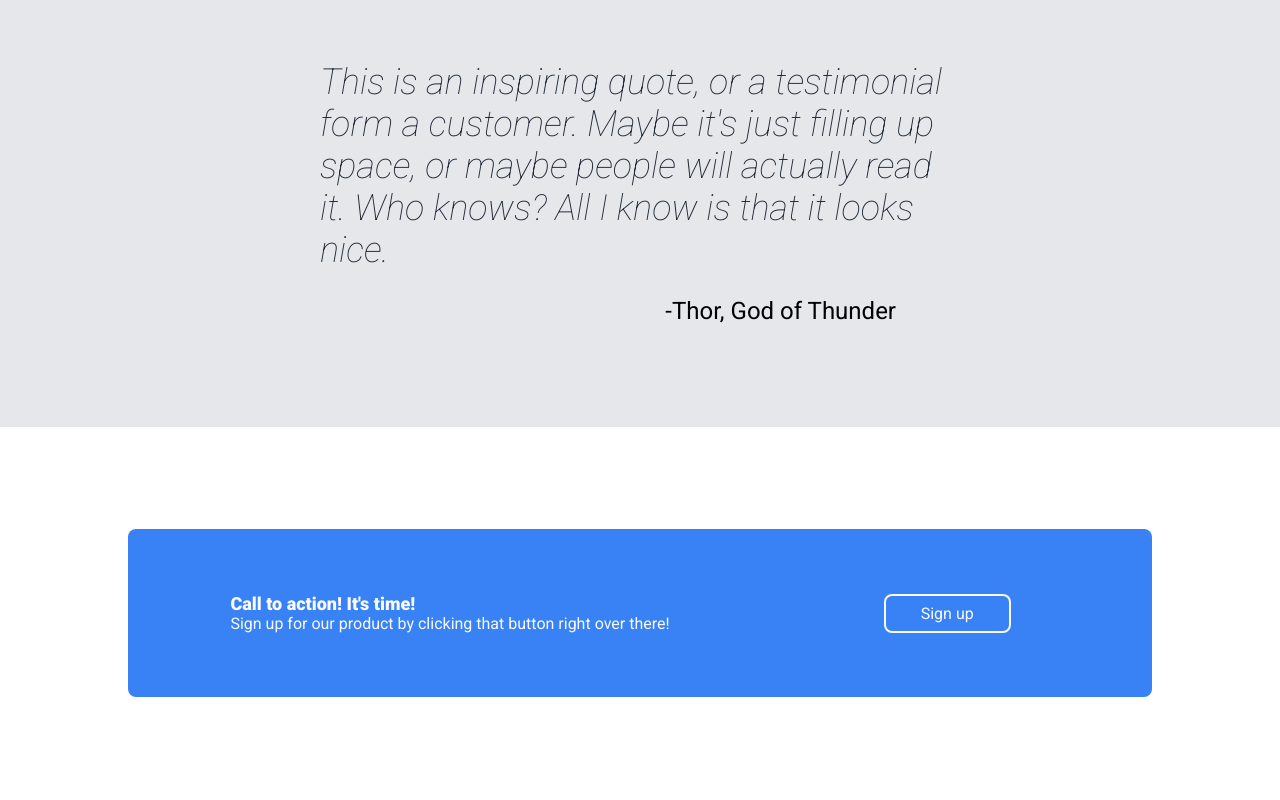
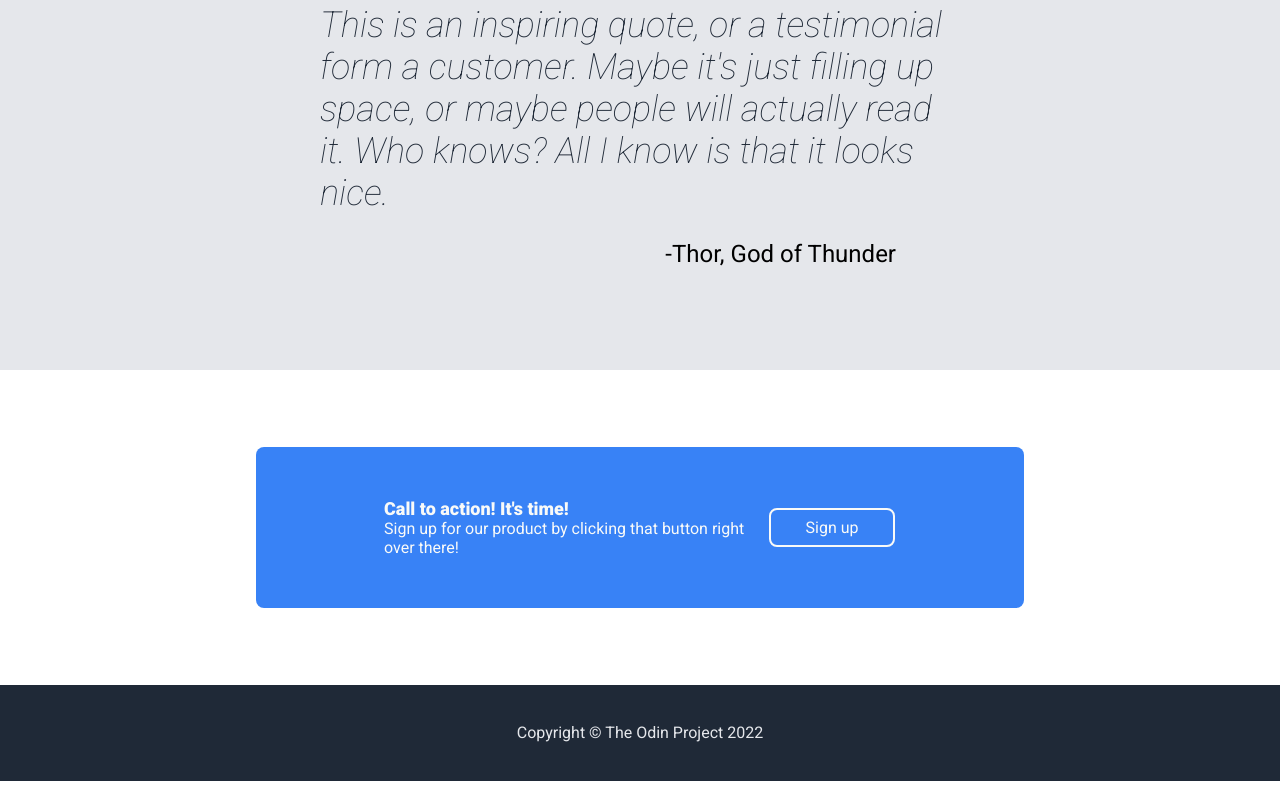
Before and after one commit to uwuzumaki/top-landing-page, a plain HTML site: page index.html in a window 1280 px wide. Shown: the part 1138-1938 px from the top of the page. Drawn offline with Linux system fonts and the light colour scheme.

Commit message:
Finished footer and finalized changes

```diff
--- a/index.html
+++ b/index.html
@@ -35,12 +35,12 @@
             alt="Picture of a bonfire"
           />
           <div class="image-source">
-            Image by
+            Image by&nbsp
             <a
               href="https://pixabay.com/users/xeppo-8328623/?utm_source=link-attribution&amp;utm_medium=referral&amp;utm_campaign=image&amp;utm_content=3218028"
               >Tom Frydenlund</a
             >
-            from
+            &nbspfrom&nbsp
             <a
               href="https://pixabay.com/?utm_source=link-attribution&amp;utm_medium=referral&amp;utm_campaign=image&amp;utm_content=3218028"
               >Pixabay</a
@@ -158,6 +158,7 @@
           </div>
         </div>
       </div>
+      <div class="footer-container">Copyright © The Odin Project 2022</div>
     </div>
   </body>
 </html>
--- a/styles.css
+++ b/styles.css
@@ -115,6 +115,7 @@ a {
 }
 
 .image-source {
+  display: flex;
   padding: 15px;
   color: #e5e7eb;
   text-decoration: none;
@@ -224,8 +225,8 @@ a {
 }
 
 .cta-wrapper {
-  margin: 8% 10%;
-  padding: 5% 8%;
+  margin: 6% 20%;
+  padding: 4% 10%;
   border-radius: 8px;
   color: #f9faf8;
   background-color: #3882f6;
@@ -256,3 +257,12 @@ a {
   border-style: solid;
   padding: 8px 35px;
 }
+
+.footer-container {
+  display: flex;
+  justify-content: center;
+  align-items: center;
+  background-color: #1f2937;
+  color: #e5e7eb;
+  padding: 3%;
+}
```
